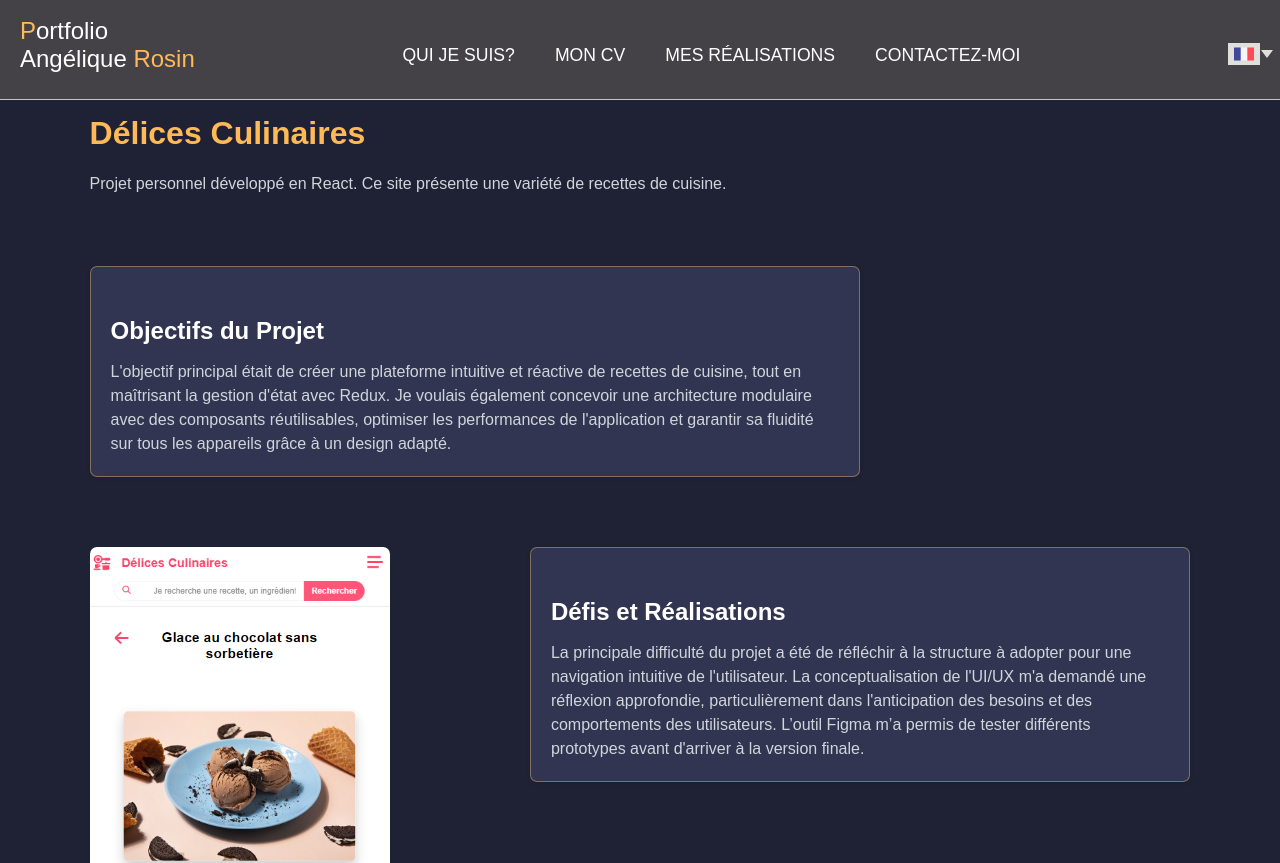
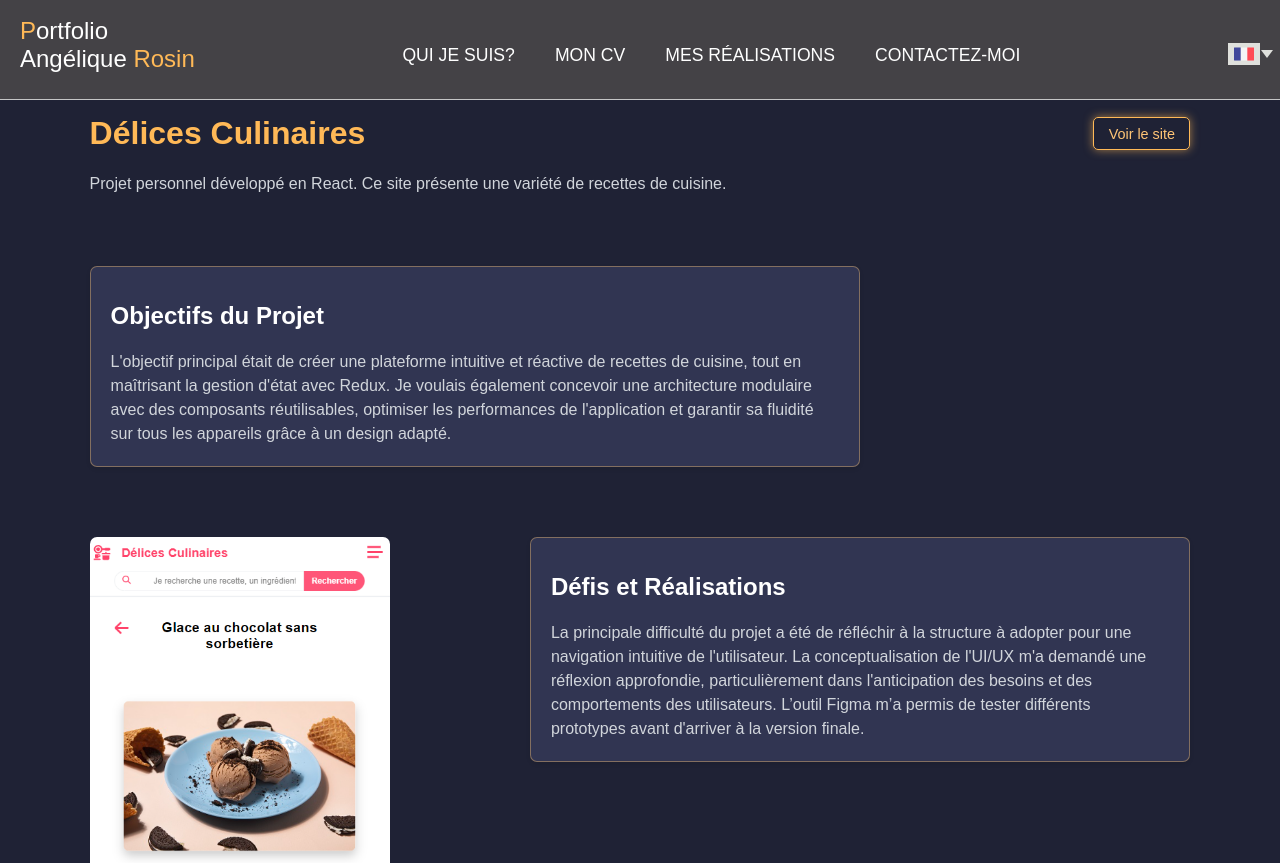
Before and after one commit to angelique31/portfolio-React, a React (Vite) app: page /project-detail/0 in a window 1280 px wide. Shown: the top 863 px of the page. Built offline with nearby package versions, Linux system fonts and the light colour scheme.

Commit message:
add external button projectDetail page

```diff
--- a/src/components/ProjectsSection/ProjectsSection.jsx
+++ b/src/components/ProjectsSection/ProjectsSection.jsx
@@ -39,6 +39,7 @@ const ProjectsSection = () => {
       containerRef.current.classList.remove("visible");
     }
   }, [isVisible]);
+
   return (
     <div id="mes-realisations">
       <ProjectsContainer ref={containerRef}>
--- a/src/components/ProjectsSection/ProjectsSection.styled.js
+++ b/src/components/ProjectsSection/ProjectsSection.styled.js
@@ -151,7 +151,7 @@ export const StyledLink = styled(Link)`
   &:hover {
     background-color: #ffb957;
     color: #313552;
-    box-shadow: 1px 4px 0px rgba(255, 185, 87, 0.8);
+    box-shadow: 2px 1px 0px rgba(255, 185, 87, 0.8);
   }
   &:active {
     transform: scale(0.95); // réduit légèrement le bouton
--- a/src/pages/ProjectsDetailPage/ProjectsDetailPage.jsx
+++ b/src/pages/ProjectsDetailPage/ProjectsDetailPage.jsx
@@ -3,6 +3,8 @@ import { useParams } from "react-router-dom";
 import PortfolioContext from "../../context/portfolioContext";
 import projectsDataDetail from "../../datas/projectsDataDetail";
 import ScrollAwareNavBar from "../../components/NavBar/ScrollAwareNavBar/ScrollAwareNavBar";
+import projectsData from "../../datas/projectsData";
+
 import {
   ProjectDetailContainer,
   IntroContainer,
@@ -10,6 +12,7 @@ import {
   ChallengeContainer,
   CollaborationContainer,
   MainTitle,
+  StyledAnchorLink,
   SectionTitle,
   TechnologyContainer,
   TextParagraph,
@@ -25,6 +28,9 @@ const ProjectsDetailPage = () => {
   const { projectId } = useParams();
   const projectDetail = projectsDataDetail[projectId];
 
+  const projectData = projectsData[projectId];
+  const externalLink = projectData.externalLink;
+  console.log(externalLink);
   if (!projectDetail) return <div>Projet non trouvé</div>;
 
   return (
@@ -33,8 +39,15 @@ const ProjectsDetailPage = () => {
       <ProjectDetailContainer>
         <IntroContainer>
           <MainTitle>{projectDetail.title}</MainTitle>
-          <TextParagraph>{projectDetail.description.intro}</TextParagraph>
+          <StyledAnchorLink
+            href={externalLink}
+            target="_blank"
+            rel="noopener noreferrer"
+          >
+            Voir le site
+          </StyledAnchorLink>
         </IntroContainer>
+        <TextParagraph>{projectDetail.description.intro}</TextParagraph>
 
         <ObjectiveContainer>
           <SectionTitle>Objectifs du Projet</SectionTitle>
--- a/src/pages/ProjectsDetailPage/ProjectsDetailPage.styled.js
+++ b/src/pages/ProjectsDetailPage/ProjectsDetailPage.styled.js
@@ -15,11 +15,12 @@ export const SharedTextStyles = `
   font-size: 1rem;
   line-height: 1.5;
   color: rgb(209, 213, 219);
+  margin-top: 20px;
 `;
 
 export const SectionTitle = styled.h2`
   font-size: 1.5rem;
-  margin-top: 30px;
+  margin-top: 15px;
   margin-bottom: 15px;
   color: white;
 `;
@@ -31,7 +32,12 @@ export const ProjectDetailContainer = styled.div`
 `;
 
 export const IntroContainer = styled.div`
-  margin-bottom: 50px;
+  display: flex;
+  justify-content: space-between;
+  align-items: center;
+  @media (max-width: 514px) {
+    flex-direction: column;
+  }
 `;
 
 export const ObjectiveContainer = styled.div`
@@ -47,6 +53,7 @@ export const ObjectiveContainer = styled.div`
   @media (max-width: 872px) {
     width: 100%;
     margin: 0;
+    margin-top: 70px;
   }
 `;
 
@@ -78,8 +85,33 @@ export const CollaborationContainer = styled.div`
 
 export const MainTitle = styled.h1`
   font-size: 2rem;
-  margin-bottom: 20px;
+
   color: #ffb957;
+`;
+
+export const StyledAnchorLink = styled.a`
+  display: inline-block;
+  padding: 0.5em 1em;
+  border-radius: 5px;
+  border: 1px solid #ffb957;
+  color: #ffc576;
+  font-size: 0.9rem;
+  cursor: pointer;
+
+  transition: box-shadow 0.2s;
+  box-shadow: 0 0 10px rgba(255, 185, 87, 0.6);
+  &:hover {
+    background-color: #ffb957;
+    color: #313552;
+    box-shadow: 2px 1px 0px rgba(255, 185, 87, 0.8);
+  }
+  &:active {
+    transform: scale(0.95);
+    box-shadow: 0px 1px 7px rgba(255, 185, 87, 0.6);
+  }
+  @media (max-width: 514px) {
+    margin: 20px;
+  }
 `;
 
 export const TechnologyContainer = styled.div`
```
